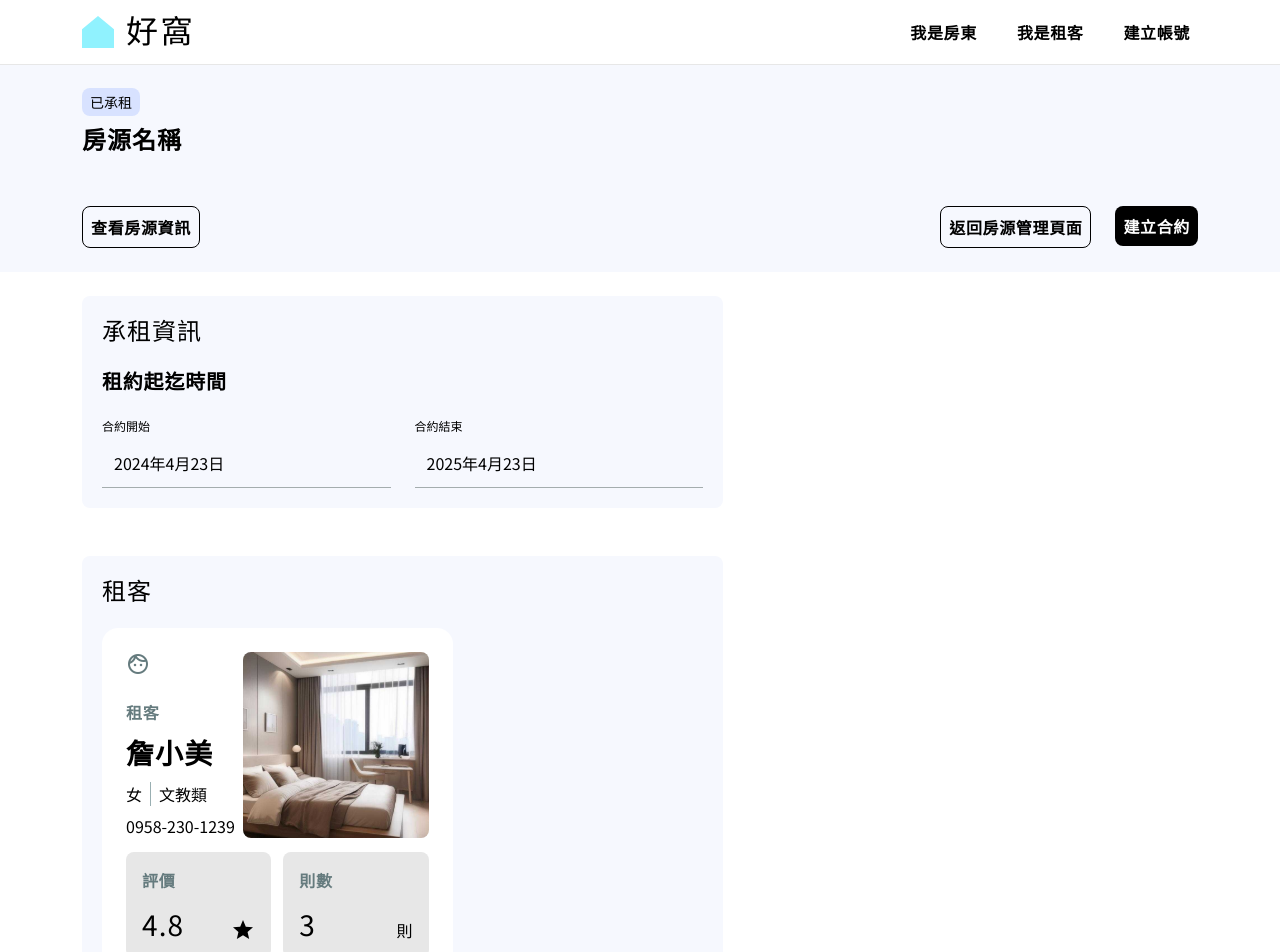
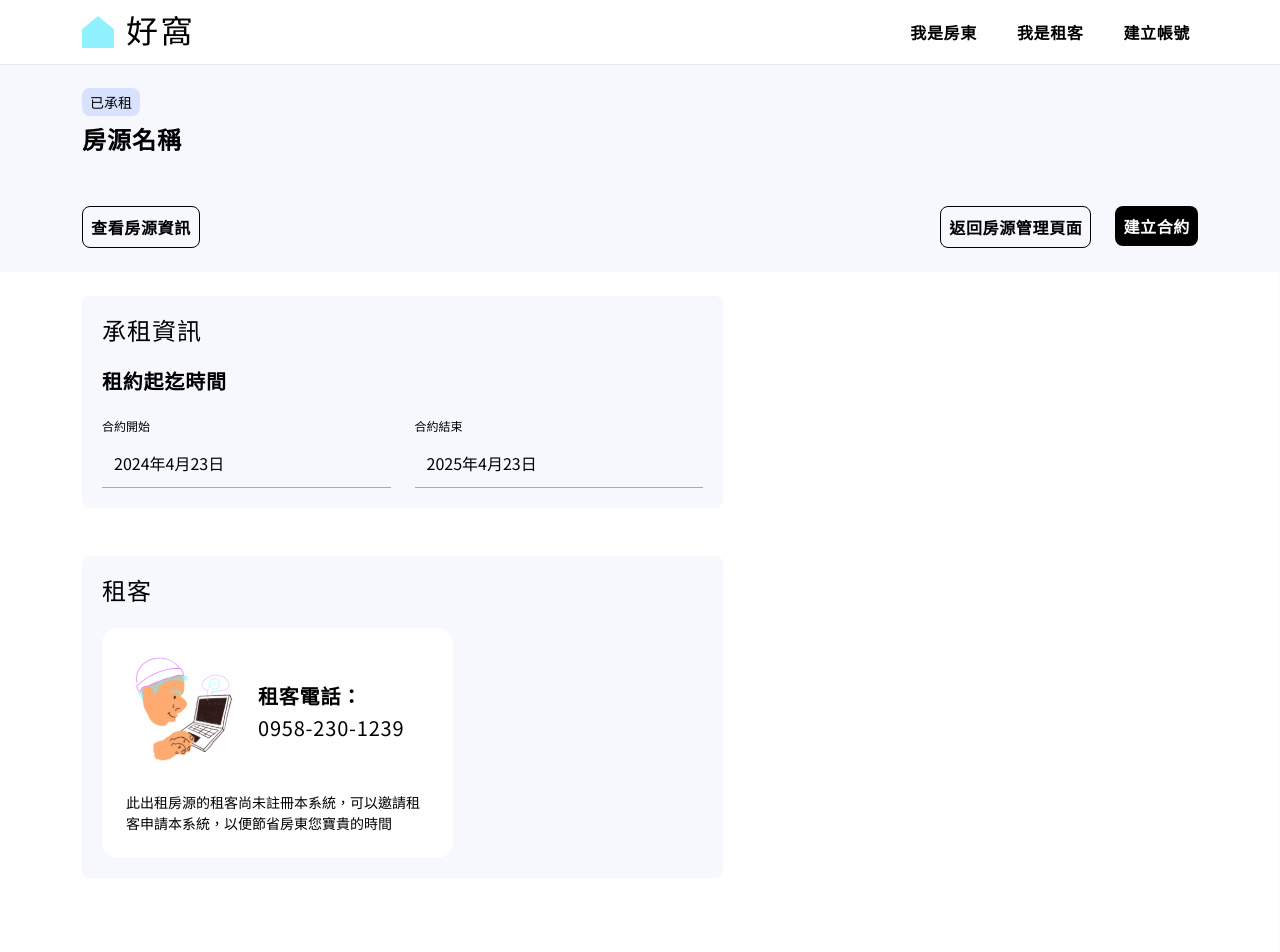
Before and after one commit to Eshiunm/Rocket_HowOh, a React (Vite) app: page /landlord/rented/1 in a window 1280 px wide. Shown: the top 952 px of the page. Built offline with nearby package versions, Linux system fonts and the light colour scheme; no server answers; a web font is replaced by a local one.

Commit message:
style: add non-system tenant data section

```diff
--- a/src/pages/landlordManagement/RentedHouse.tsx
+++ b/src/pages/landlordManagement/RentedHouse.tsx
@@ -6,6 +6,7 @@ import star from "../../assets/imgs/icons/star.svg";
 import close from "../../assets/imgs/icons/close.svg";
 import HouseDatas from "../../components/landLordManagement/HouseDatas";
 import { apiHouseLandlordSingleInfo } from "../../apis/apis";
+import noDataImg from "../../assets/imgs/tenantManagement/whenNoItemsShowThisImg.svg";
 
 export default function RentedHouse() {
   const customTheme: CustomFlowbiteTheme = {
@@ -51,8 +52,8 @@ export default function RentedHouse() {
   const [isTenantNameFocused,setIsTenantNameFocused] = useState(false);
   const [isHouseAddressFocused,setIsHouseAddressFocused] = useState(false);
 
-  const [tenantData, setTenantData] = useState()
-  const [houseDatas, setHouseDatas] = useState({
+  const [tenantData, setTenantData] = useState();
+  const [houseData, setHouseData] = useState({
     appointmentCount: 0,
     formData:{
       name: "房源名稱",
@@ -134,15 +135,16 @@ export default function RentedHouse() {
       jobRestriction: "123c,sdfd",
     },
   });
+  console.log(tenantData);
+  console.log(houseData)
 
   useEffect(() => {
     const fetchHouseData = async () => {
       try {
         const response = await apiHouseLandlordSingleInfo(houseId);
         const { houseInfo, tenantInfo } = response.data.data;
-        console.log(response);
-        // setTenantData(data);
-        // setHouseDatas(data.house);
+        setTenantData(tenantInfo);
+        setHouseData(houseInfo);
       } catch (error) {
         console.log(error);
       }
@@ -192,6 +194,8 @@ export default function RentedHouse() {
         </section>
         <section className="col-span-7 rounded-lg bg-Landlord-99 p-5 mb-6">
           <h3 className="text-sans-h5 mb-6">租客</h3>
+          {
+            tenantData?.name ? (
               <div className="w-7/12 p-6 rounded-2xl bg-white">
                 <div className="flex justify-between mb-3.5">
                   <div>
@@ -225,6 +229,19 @@ export default function RentedHouse() {
                   <p className="text-sans-body1">我是來自台中的補習班老師。最近決定轉職成為前端工程師，於是報名參加了高雄六角的培訓營！我希望能在開課前找到便宜、便利，而且能申請租屋補助的房源，同時也希望能遇到一位優質的房東。</p>
                 </div>
               </div>
+            ) : (
+              <div className="w-7/12 p-6 rounded-2xl bg-white">
+                <div className="flex justify-center items-center gap-3">
+                  <img src={noDataImg} alt="No data image" />
+                  <div className="w-full">
+                    <h4 className="text-sans-b-h6 mb-2">租客電話：</h4>
+                    <a href="tel:+886-958-230-1239" className="text-sans-h6">0958-230-1239</a>
+                  </div>
+                </div>
+                <p className="text-sans-body2 mt-5">此出租房源的租客尚未註冊本系統，可以邀請租客申請本系統，以便節省房東您寶貴的時間</p>
+              </div>
+            )
+          }
         </section>
       </main>
       <Flowbite theme={{ theme: customTheme }}>
@@ -239,7 +256,7 @@ export default function RentedHouse() {
               >
                 <img src={close} alt="close" />
               </button>
-              <HouseDatas houseDatas={houseDatas}/>
+              {/* <HouseDatas houseDatas={houseData}/> */}
             </div>
           </div>
         </Drawer.Items>
```
Lines whose indentation alone changed are shown as unchanged.
